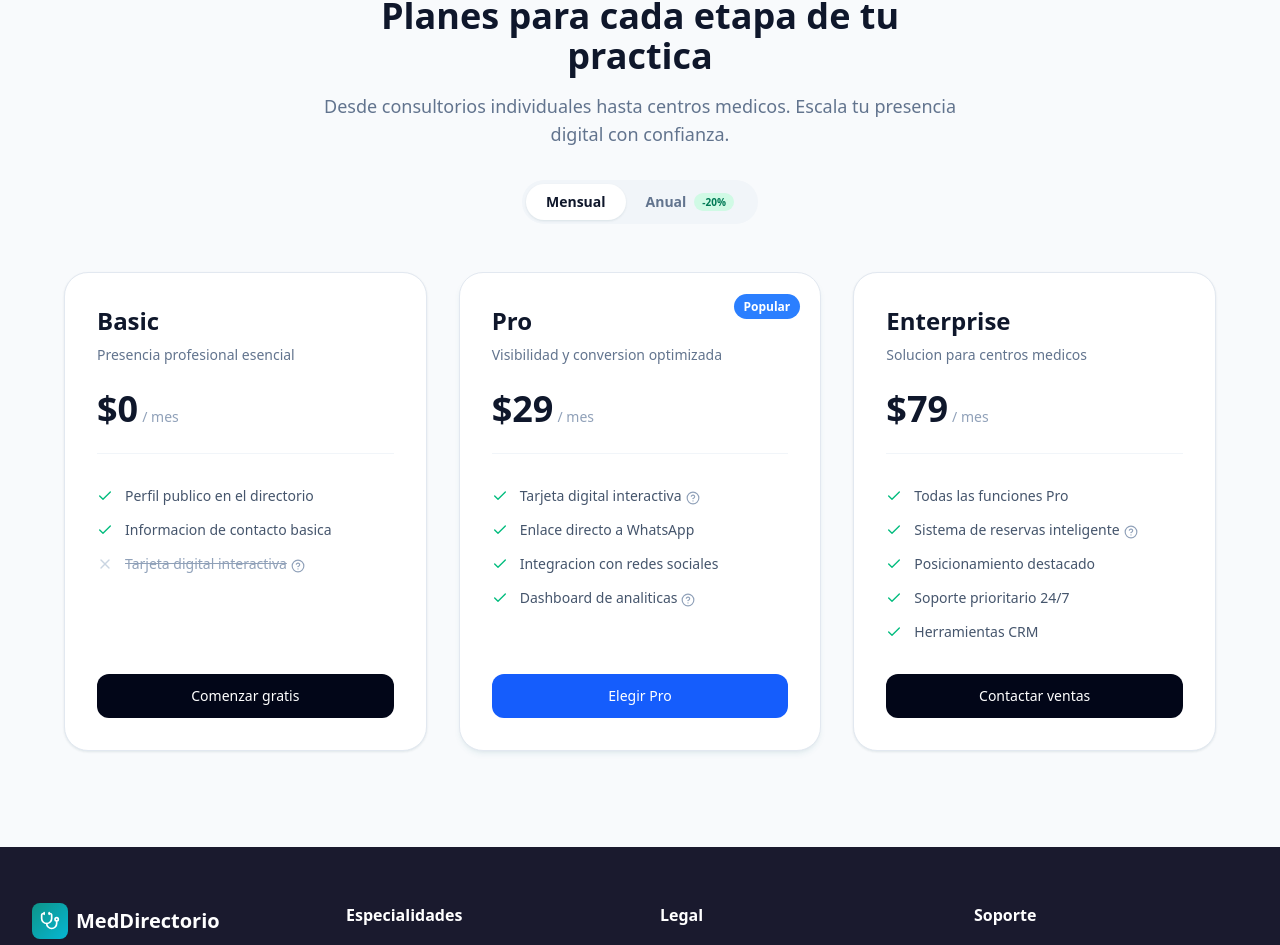
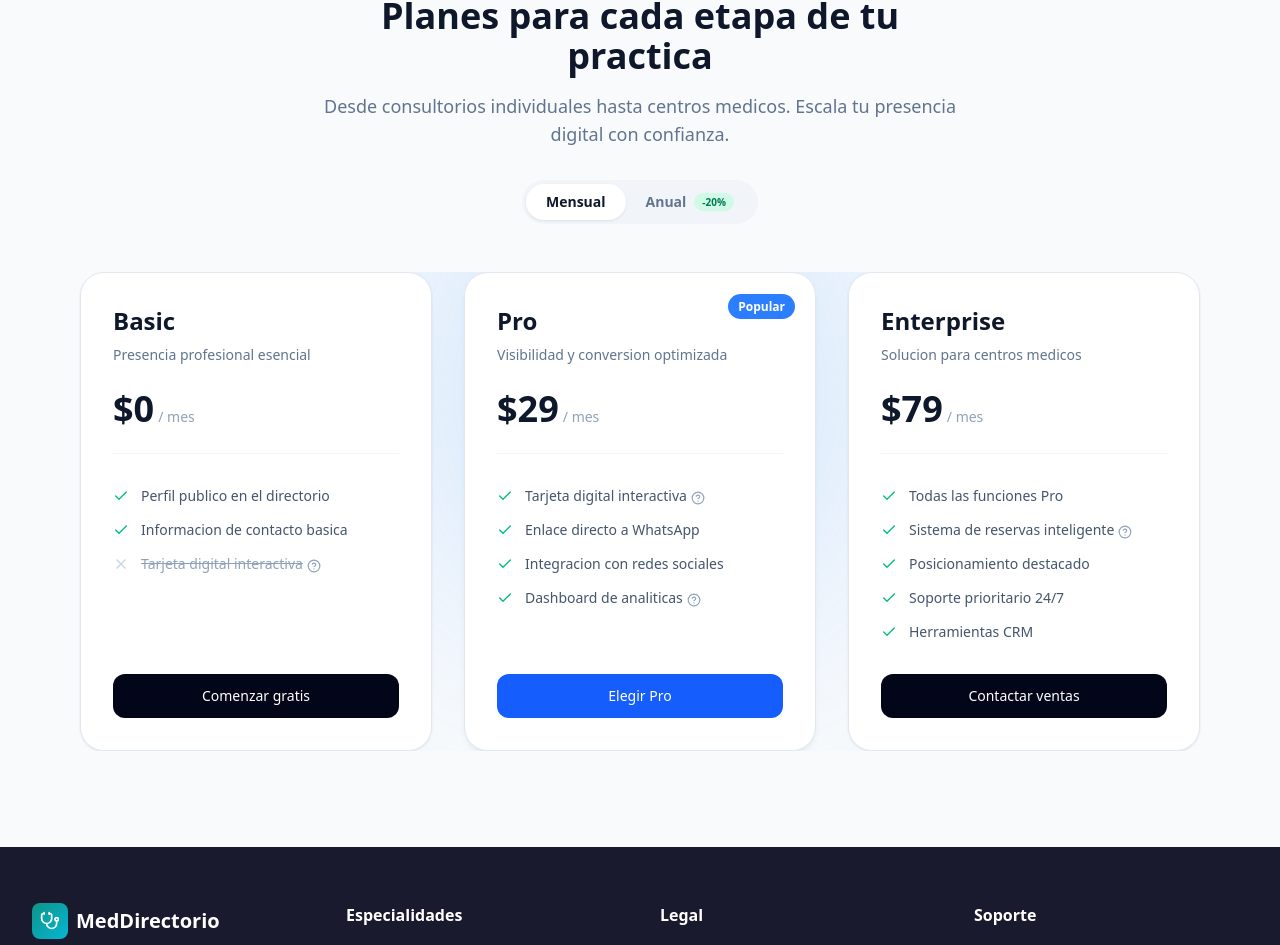
Before and after one commit to Kuskat-code/directory_, a Next.js app: page / in a window 1280 px wide. Shown: the part 2343-3288 px from the top of the page. Built offline with nearby package versions, Linux system fonts and the light colour scheme.

Commit message:
refactor: enhance PricingSection layout with decorative elements and improved animation effects for a more engaging user experience

```diff
--- a/src/components/PricingSection.tsx
+++ b/src/components/PricingSection.tsx
@@ -197,7 +197,15 @@ export default function PricingSection() {
       </div>
 
       {/* ── Cards grid ─────────────────────────────────────────────────── */}
-      <div className="mx-auto mt-12 grid max-w-6xl grid-cols-1 gap-8 md:grid-cols-3">
+      <div className="relative mx-auto mt-12 max-w-6xl overflow-hidden px-4">
+
+        {/* Blue glow orb — decorative, behind cards */}
+        <div
+          aria-hidden="true"
+          className="pointer-events-none absolute left-1/2 top-1/4 h-[500px] w-[500px] -translate-x-1/2 -translate-y-1/2 rounded-full bg-blue-400/20 blur-[120px]"
+        />
+
+        <div className="relative z-10 grid grid-cols-1 gap-8 md:grid-cols-3">
         {PRICING_PLANS.map((plan, index) => {
           const price = isYearly ? plan.priceYearly : plan.priceMonthly;
           const isPopular = Boolean(plan.isPopular);
@@ -205,10 +213,10 @@ export default function PricingSection() {
           return (
             <motion.article
               key={plan.id}
-              initial={{ opacity: 0, y: 40 }}
-              whileInView={{ opacity: 1, y: 0 }}
+              initial={{ opacity: 0, y: 40, filter: 'blur(10px)' }}
+              whileInView={{ opacity: 1, y: 0, filter: 'blur(0px)' }}
               viewport={{ once: true, margin: '-40px' }}
-              transition={{ duration: 0.5, delay: index * 0.1, ease: EASE }}
+              transition={{ duration: 0.6, delay: index * 0.15, ease: 'easeOut' }}
               whileHover={{ y: -6 }}
               className={`relative flex flex-col rounded-3xl border bg-white p-8 transition-shadow duration-300 ${
                 isPopular
@@ -274,6 +282,7 @@ export default function PricingSection() {
             </motion.article>
           );
         })}
+        </div>
       </div>
     </section>
   );
```
